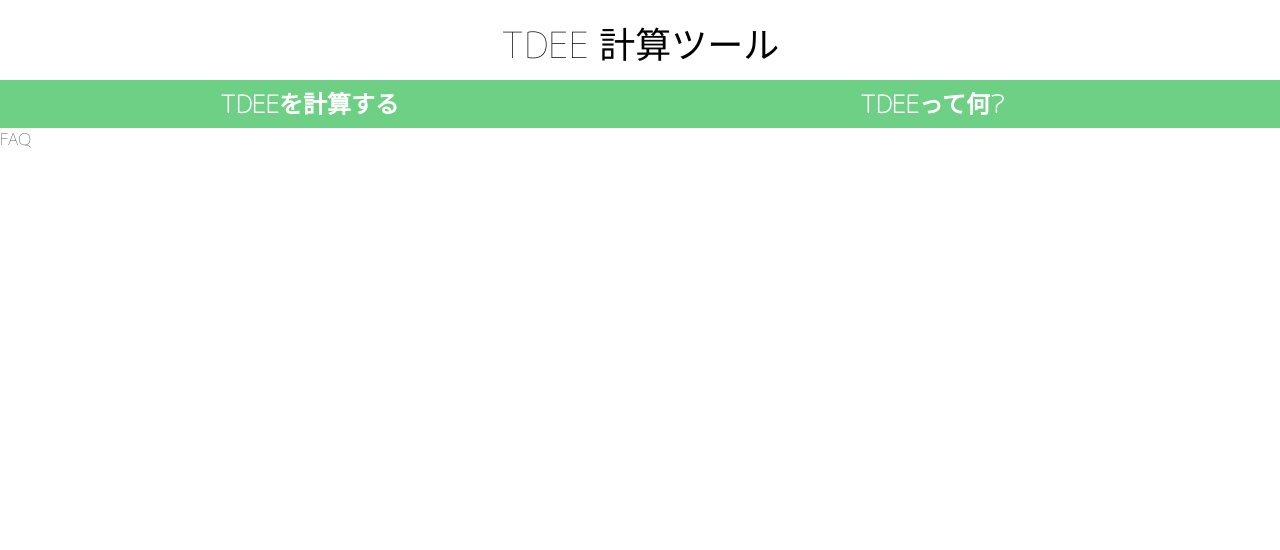
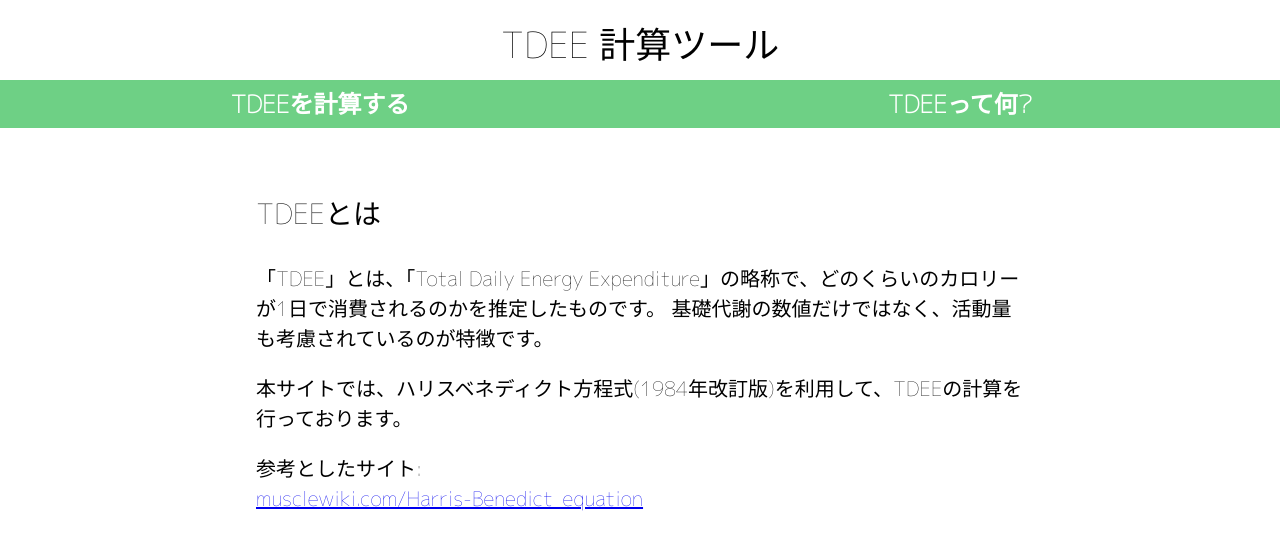
Before and after one commit to saba-can00/tdee_calculator_web, a React (Create React App) app: page /faq in a window 1280 px wide. Shown: the top 550 px of the page. Built offline with nearby package versions, Linux system fonts and the light colour scheme.

Commit message:
implement Faq page

```diff
--- a/src/App.js
+++ b/src/App.js
@@ -4,6 +4,7 @@ import { AppHeader } from "./components/AppHeader";
 import { MenuBar } from "./components/MenuBar";
 import { CalculatedResultPage } from "./page/CalculatedResultPage";
 import { InputForm } from "./page/InputForm";
+import { FaqPage } from "./page/FaqPage";
 
 function App() {
   const history = useHistory();
@@ -13,7 +14,9 @@ function App() {
       <AppHeader></AppHeader>
       <MenuBar></MenuBar>
       <Switch>
-        <Route path="/faq">FAQ</Route>
+        <Route path="/faq">
+          <FaqPage />
+        </Route>
         <Route path="/result">
           <CalculatedResultPage location={location} />
         </Route>
--- /dev/null
+++ b/src/components/ArticleParagraph.js
@@ -0,0 +1,18 @@
+import React from "react";
+import styled from "styled-components";
+
+export class ArticleParagraph extends React.Component {
+  render() {
+    return (
+      <article>
+        <Paragraph className={this.props.className}>
+          {this.props.children}
+        </Paragraph>
+      </article>
+    );
+  }
+}
+
+const Paragraph = styled.p`
+  font-size: 20px;
+`;
--- /dev/null
+++ b/src/components/ArticleTitle.js
@@ -0,0 +1,14 @@
+import React from "react";
+import styled from "styled-components";
+
+export class ArticleTitle extends React.Component {
+  render() {
+    return <Title className={this.props.className}>{this.props.title}</Title>;
+  }
+}
+
+const Title = styled.h1`
+  font-size: 28px;
+  font-family: "M PLUS 1p", sans-serif;
+  font-weight: 300;
+`;
--- a/src/components/MenuBar.js
+++ b/src/components/MenuBar.js
@@ -15,7 +15,6 @@ const Menu = styled.a`
   font-style: normal;
   font-weight: 600;
   font-size: 24px;
-  width: 200px;
   cursor: pointer;
   text-decoration: none;
 `;
--- a/src/page/FaqPage.js
+++ b/src/page/FaqPage.js
@@ -1,5 +1,46 @@
 import React from "react";
+import styled from "styled-components";
+import { ArticleTitle } from "../components/ArticleTitle";
+import { ArticleParagraph } from "../components/ArticleParagraph";
+export class FaqPage extends React.Component {
+  render() {
+    return (
+      <Form>
+        <Header title="TDEEとは" />
+        <Paragraph>
+          「TDEE」とは、「Total Daily Energy
+          Expenditure」の略称で、どのくらいのカロリーが1日で消費されるのかを推定したものです。
+          基礎代謝の数値だけではなく、活動量も考慮されているのが特徴です。
+        </Paragraph>
+        <Paragraph>
+          本サイトでは、ハリスベネディクト方程式(1984年改訂版)を利用して、TDEEの計算を行っております。
+        </Paragraph>
+        <Paragraph>
+          参考としたサイト:
+          <br />
+          <a href="https://musclewiki.com/Harris%E2%80%93Benedict_equation#cite_note-5">
+            musclewiki.com/Harris-Benedict_equation
+          </a>
+        </Paragraph>
+      </Form>
+    );
+  }
+}
 
-export class FaqPage extends React.Component {
-  render() {}
-}
+const Form = styled.main`
+  display: flex;
+  margin: 5% 20%;
+  flex-direction: column;
+`;
+
+const Header = styled(ArticleTitle).attrs((props) => ({
+  title: props.title,
+}))`
+  margin-top: 0;
+  margin-bottom: 28px;
+`;
+
+const Paragraph = styled(ArticleParagraph)`
+  margin-top: 0;
+  margin-bottom: 20px;
+`;
```
